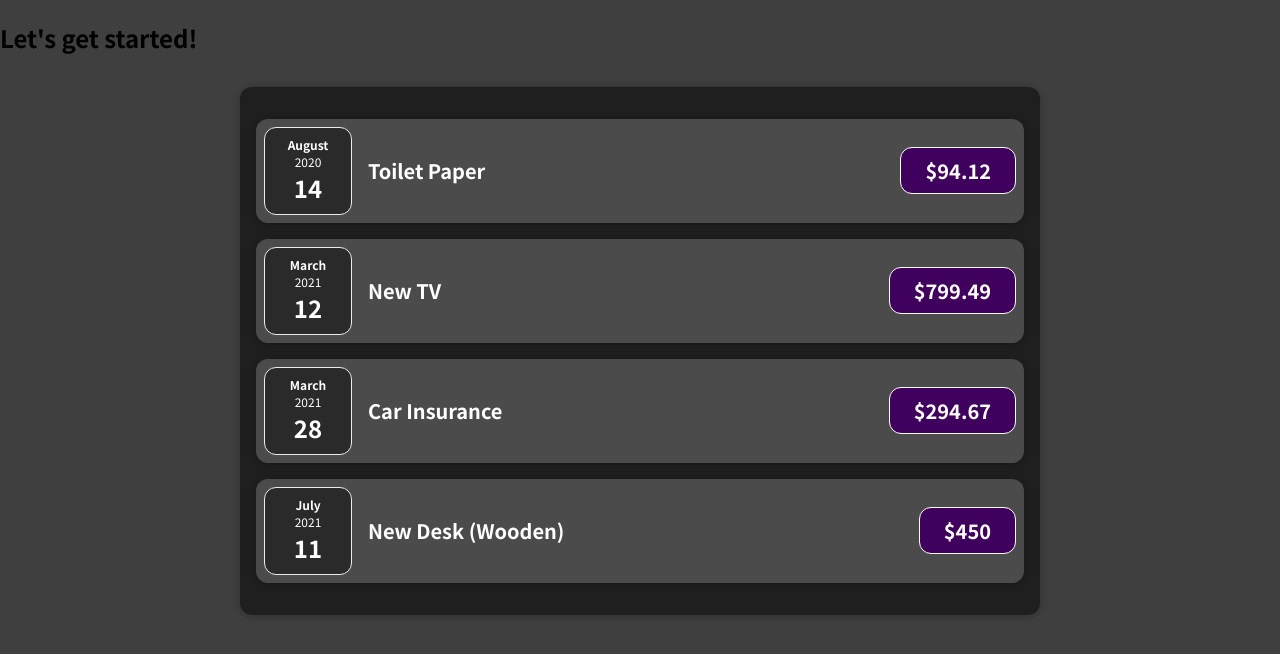
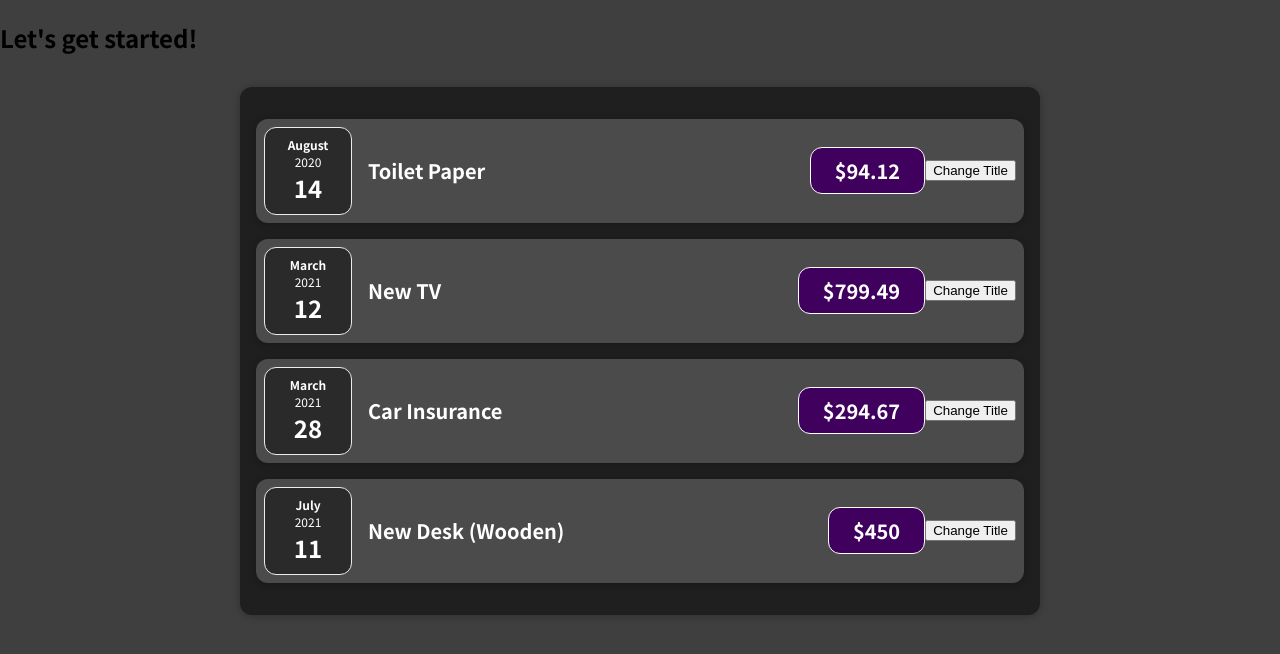
Before and after one commit to AgneBalc/REACT-expenses-tracker, a React (Create React App) app: page / in a window 1280 px wide. Shown: the top 654 px of the page. Built offline with nearby package versions, Linux system fonts and the light colour scheme.

Commit message:
useState added to ExpenseItem

```diff
--- a/src/App.jsx
+++ b/src/App.jsx
@@ -1,6 +1,6 @@
 import Expenses from "./components/Expenses/Expenses";
 
-function App() {
+const App = () => {
 
   const expenses = [
     { id: 'e1', title: 'Toilet Paper', amount: 94.12, date: new Date(2020, 7, 14) },
--- a/src/components/Expenses/ExpenseItem.jsx
+++ b/src/components/Expenses/ExpenseItem.jsx
@@ -1,15 +1,21 @@
+import { useState } from 'react';
 import ExpenseDate from './ExpenseDate';
 import Card from "../UI/Card";
 import './ExpenseItem.css';
 
-function ExpenseItem(props) {
+const ExpenseItem = (props) => {
+
+  const [title, setTitle] = useState(props.title);
+  const clickHandler = () => setTitle('Updated!');
+
   return (
     <Card className='expense-item'>
       <ExpenseDate date={props.date} />
       <div className='expense-item__description'>
-        <h2>{props.title}</h2>
+        <h2>{title}</h2>
         <div className='expense-item__price'>${props.amount}</div>
       </div>
+      <button onClick={clickHandler}>Change Title</button>
     </Card>
   );
 }
```
